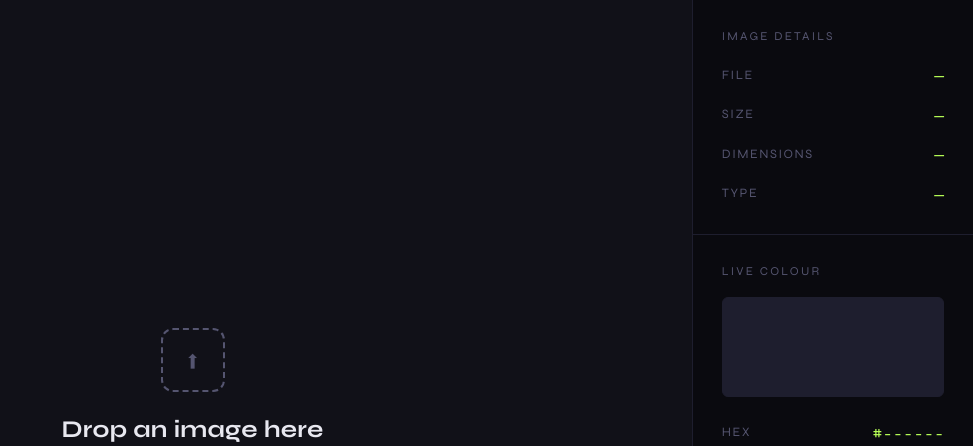
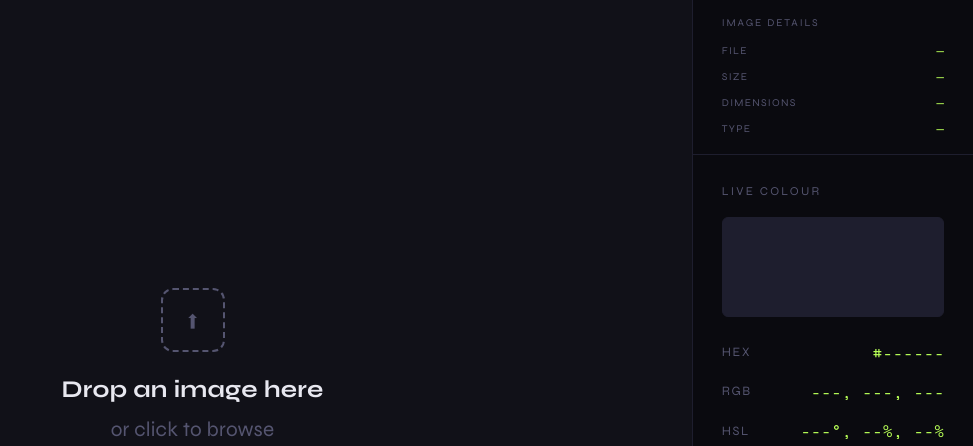
Before and after one commit to georgestanley33/hex-code-picker, a Flask app: page / in a window 1280 px wide. Shown: the part 66-512 px from the top of the page, without its empty margins (307-1280 px from the left). Run offline with Flask 3, Linux system fonts and the light colour scheme.

Commit message:
compress image details

```diff
--- a/templates/index.html
+++ b/templates/index.html
@@ -243,6 +243,11 @@
     .value-val:hover { opacity: 0.7; }
     .value-val.copied { color: var(--accent2); }
 
+    #image-details-panel .panel-label { font-size: 0.65rem; margin-bottom: 0.7rem; }
+    #image-details-panel .color-values { gap: 0.45rem; }
+    #image-details-panel .value-key { font-size: 0.65rem; }
+    #image-details-panel .value-val { font-size: 0.8rem; }
+
     /* Coords */
     #coords-display {
       font-size: 0.9rem;
@@ -364,7 +369,7 @@
   <!-- Sidebar -->
   <aside id="sidebar">
     <!-- Image Details -->
-    <div class="panel" id="image-details-panel">
+    <div class="panel" id="image-details-panel" style="padding: 1rem 1.8rem;">
       <div class="panel-label">Image Details</div>
       <div class="color-values">
         <div class="value-row">
```
